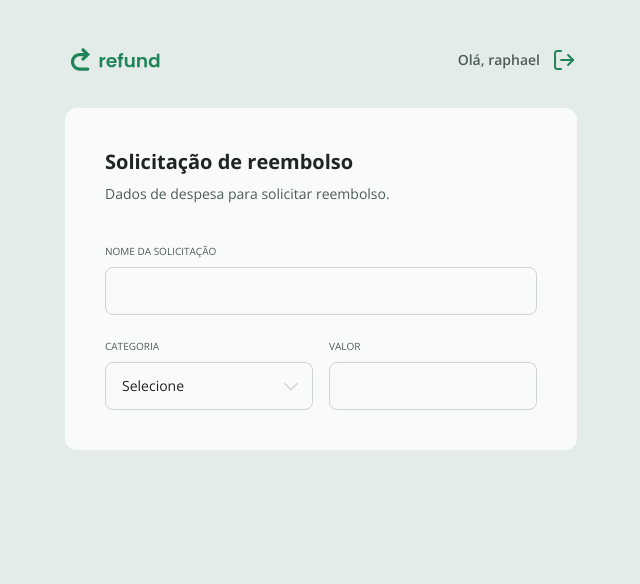
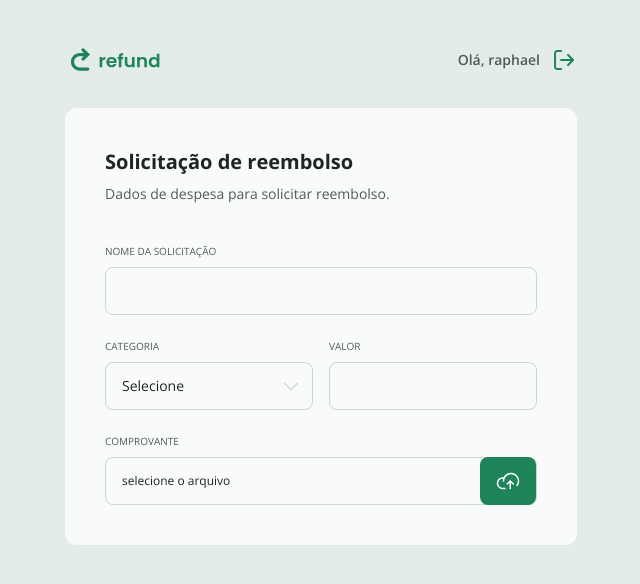
Before and after one commit to Raphael-Steimvacher/Refund_2.0, a React (Vite) app: page / in a window 1280 px wide. Shown: the top 584 px of the page, without its empty margins (319-959 px from the left). Built offline with nearby package versions, Linux system fonts and the light colour scheme.

Commit message:
Criando o componente de Upload

```diff
--- /dev/null
+++ b/src/components/Upload.tsx
@@ -0,0 +1,29 @@
+import uploadSvg from "../assets/upload.svg"
+
+type Props = React.ComponentProps<"input"> & {
+  fileName?: String | null
+}
+
+export function Upload({ fileName = null, ...rest }: Props) {
+  return (
+    <div>
+      <legend className="uppercase text-xxs text-gray-200 mb-2">
+        Comprovante
+      </legend>
+      <div className="w-full h-12 flex items-center rounded-lg border border-gray-300 text-sm text-gray-100 bg-transparent outline-none">
+        <input type="file" id="upload" className="hidden" {...rest} />
+
+        <span className="text-xs text-gray-100 flex-1 pl-4">
+          {fileName ?? "selecione o arquivo"}
+        </span>
+
+        <label
+          htmlFor="upload"
+          className="flex items-center h-12 px-4 bg-green-100 rounded-lg cursor-pointer disabled:opacity-50 hover:bg-green-200 transition ease-linear"
+        >
+          <img src={uploadSvg} alt="Ícone de upload" className="w-6 h-6" />
+        </label>
+      </div>
+    </div>
+  )
+}
--- a/src/pages/Refund.tsx
+++ b/src/pages/Refund.tsx
@@ -3,6 +3,7 @@
 import { Input } from "../components/input"
 import { Select } from "../components/Select"
 import { CATEGORIES, CATEGORIES_KEYS } from "../Utils/Categories"
+import { Upload } from "../components/Upload"
 
 export function Refund() {
   const [category, setCategory] = useState("")
@@ -35,6 +36,8 @@
 
         <Input legend="Valor" required />
       </div>
+
+      <Upload />
     </form>
   )
 }
```
